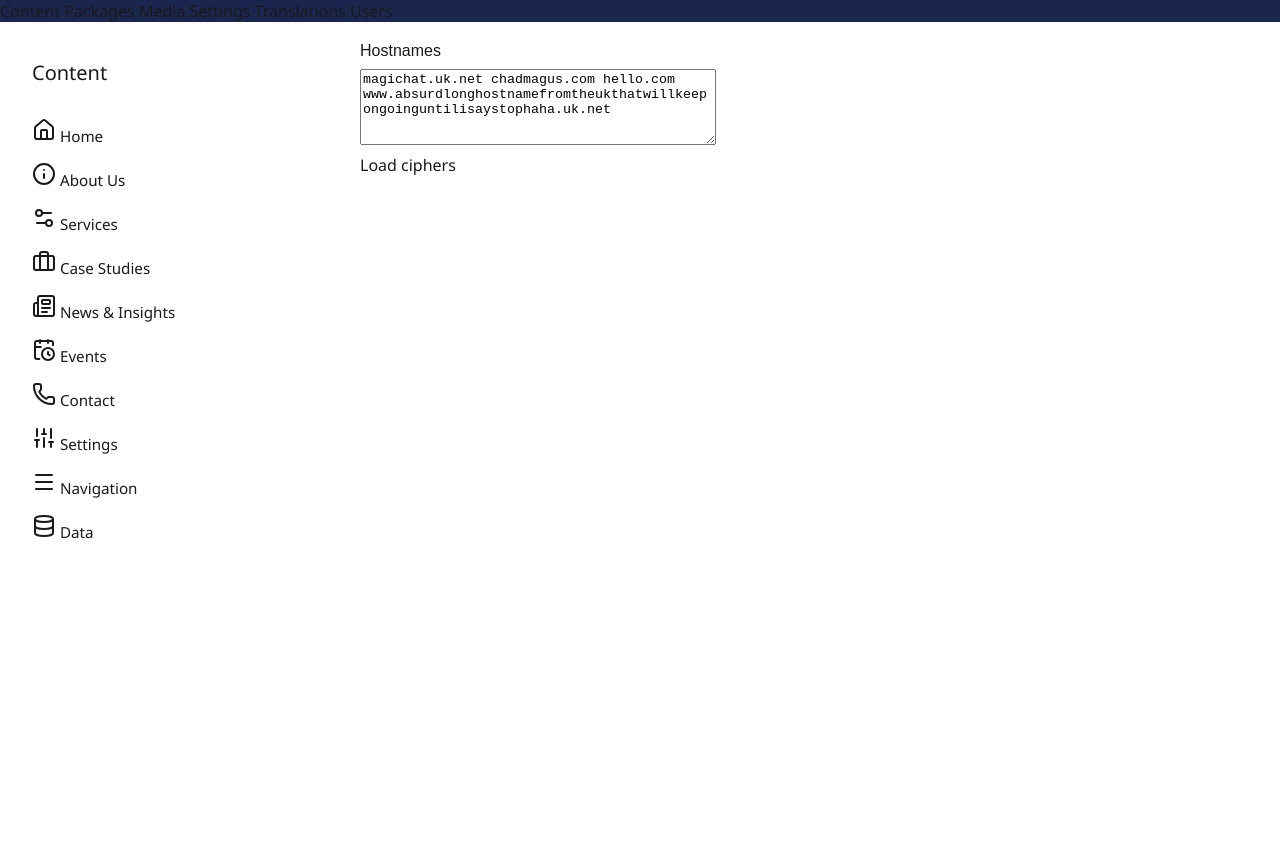
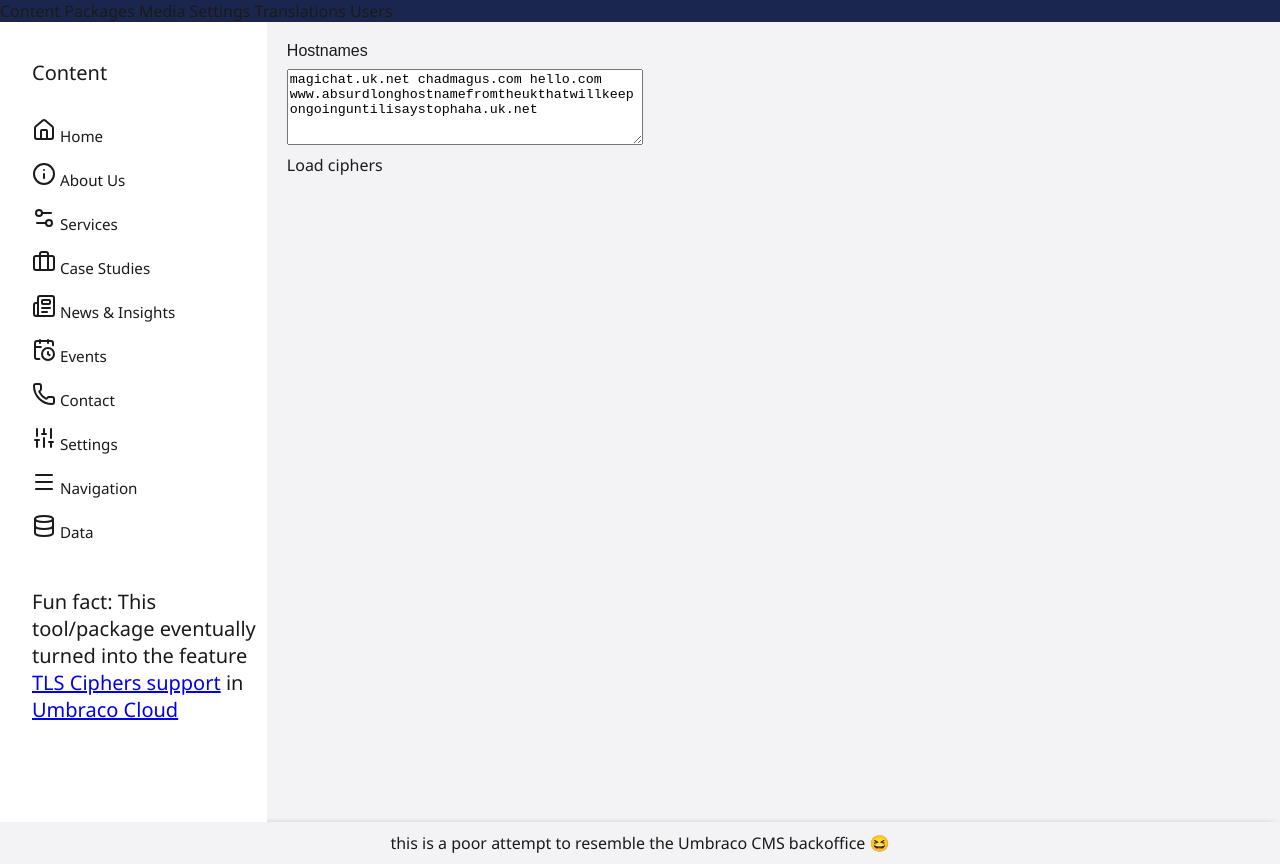
Before and after one commit to HamDerAndrew/cipher-manager-demo, a website built with Vite: page index.html in a window 1280 px wide. Before the commit the page ends 800 px from the top, so only its background shows below. Built offline with nearby package versions, Linux system fonts and the light colour scheme.

Commit message:
Style: added more 'backoffice feel'

```diff
--- a/index.html
+++ b/index.html
@@ -20,7 +20,7 @@
         <uui-tab label="Users">Users</uui-tab>
       </uui-tab-group>
     </nav>
-    <div style="display: flex;">
+    <div id="content-container">
       <div id="content-tree">
         <h1>Content</h1>
         <ul class="tree" id="umbracoTree">
@@ -142,12 +142,15 @@
             </ul>
           </li>
         </ul>
+        <h1>Fun fact: This tool/package eventually turned into the feature <a href="https://docs.umbraco.com/umbraco-cloud/security#tls-ciphers-support">TLS Ciphers support</a> in <a href="https://umbraco.com/products/umbraco-cloud/">Umbraco Cloud</a> </h1>
       </div>
       <my-element>
       </my-element>
     </div>
 
-
+    <footer>
+      this is a poor attempt to resemble the Umbraco CMS backoffice 😆
+    </footer>
   </body>
   <script src="https://unpkg.com/lucide@latest"></script>
   <script>
--- a/src/index.css
+++ b/src/index.css
@@ -26,13 +26,25 @@
 
 body {
   font-family: "Segoe UI", system-ui, sans-serif;
-  background: var(--tree-bg);
+  /* background: var(--tree-bg); */
+  background: #f3f3f5;
   color: var(--tree-text);
   margin: 0;
+  height: 100vh;
+}
+
+footer {
+  padding: 10px 0;
+  text-align: center;
+  box-shadow: #1a1a1a 0px 0px 10px -6px;
 }
 
 nav {
   background-color: #1b264f;
+}
+#content-container {
+  display: flex;
+  height: 100vh;
 }
 
 uui-tab-group {
@@ -48,6 +60,8 @@ h1 {
 
 #content-tree {
   width: 340px;
+  background-color: var(--tree-bg);
+  height: 100%;
 }
 
 #content-tree > h1 {
--- a/src/my-element.ts
+++ b/src/my-element.ts
@@ -372,6 +372,7 @@ export class MyElement extends LitElement {
       box-sizing: border-box;
       height: 100%;
       overflow-y: scroll;
+      width: 100%;
     }
 
     uui-table {
```
